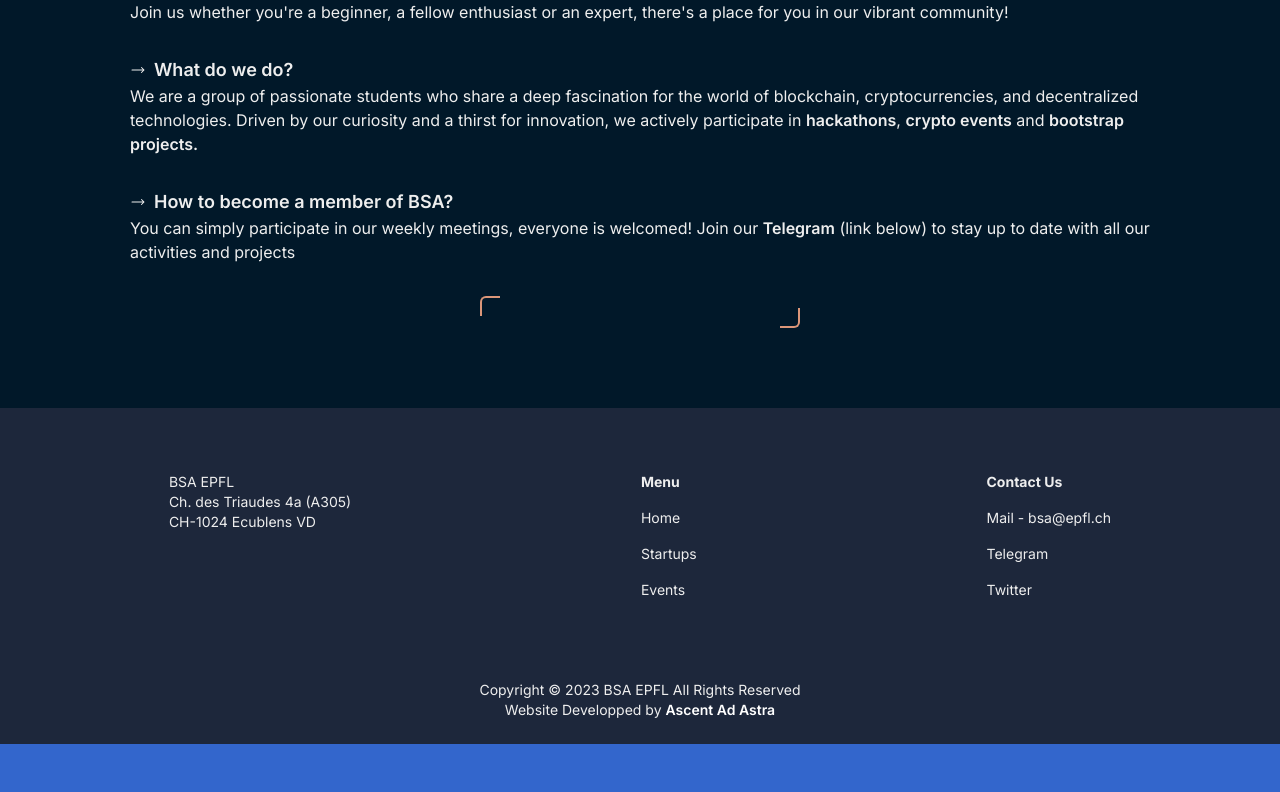
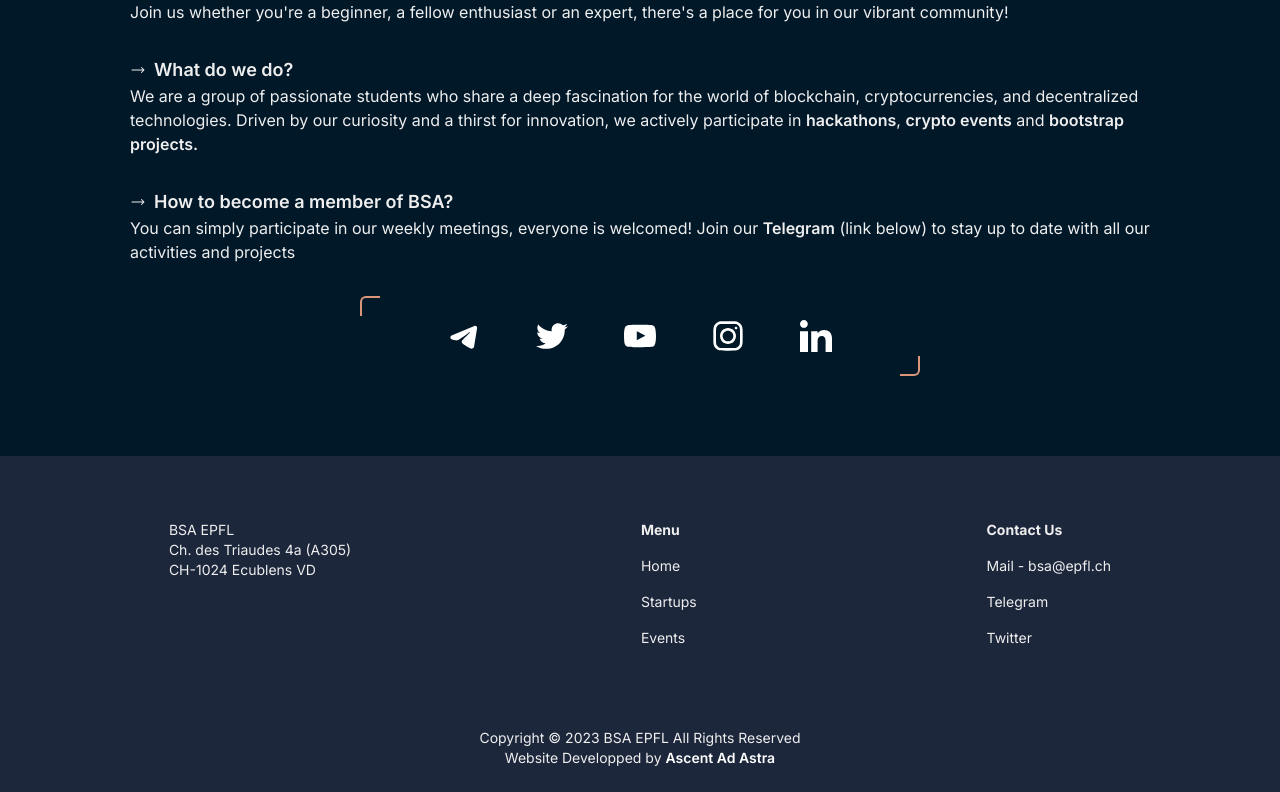
Before and after one commit to bsaepfl/main-website, a Next.js app: page / in a window 1280 px wide. Shown: the part 2929-3721 px from the top of the page. Before the commit the page ends 3673 px from the top, so only its background shows below. Built offline with nearby package versions, Linux system fonts and the light colour scheme.

Commit message:
_fix: change config to use twilwind for socials logos .tsx files

```diff
--- a/tailwind.config.ts
+++ b/tailwind.config.ts
@@ -5,6 +5,7 @@ const config: Config = {
     "./src/pages/**/*.{js,ts,jsx,tsx,mdx}",
     "./src/components/**/*.{js,ts,jsx,tsx,mdx}",
     "./src/app/**/*.{js,ts,jsx,tsx,mdx}",
+    "./src/images/logo/*.tsx",
   ],
   theme: {
     fontFamily: {
```
